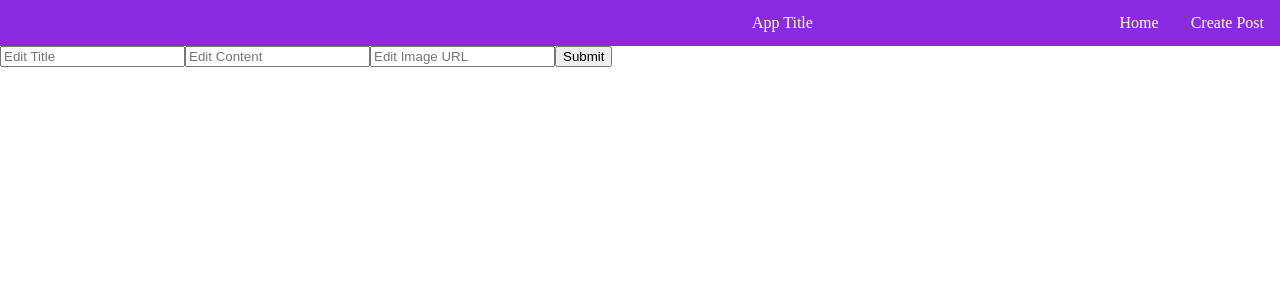
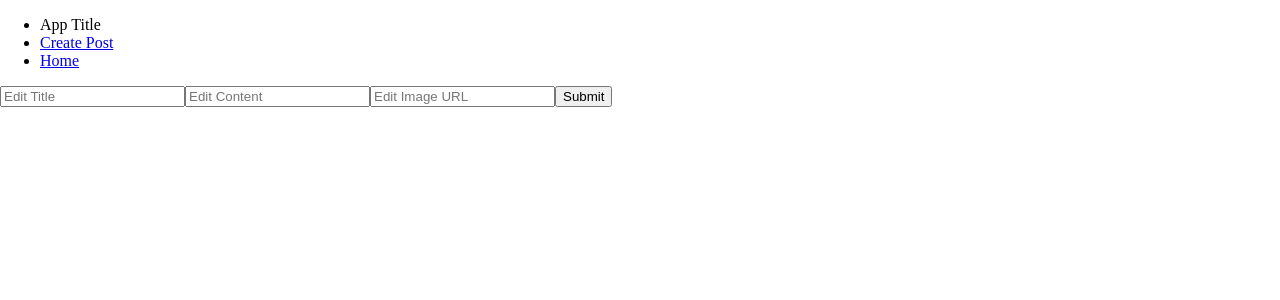
Before and after one commit to Zakaria-Arshad/Fintech-Forum, a React (Vite) app: page /posts/update/1 in a window 1280 px wide. Shown: the top 300 px of the page. Built offline with nearby package versions, Linux system fonts and the light colour scheme; no server answers; the database is empty.

Commit message:
minor css fix

```diff
--- a/src/App.css
+++ b/src/App.css
@@ -2,46 +2,3 @@ body, html {
     margin: 0;
     padding: 0;
 }
-
-nav {
-    background-color: blueviolet;
-}
-
-nav ul {
-
-    list-style-type: none;
-    margin: 0;
-    padding: 0;
-    overflow: hidden;
-    align-items: center;
-}
-
-li {
-    float: left;
-}
-
-li a {
-    display: block;
-    color: white;
-    text-align: center;
-    text-decoration: none;
-    padding: 14px 16px;
-}
-
-li a:hover {
-    background-color: #111;
-}
-
-.create-post-link {
-    float: right;
-}
-
-.home-link {
-    float: right;
-}
-
-.app-title {
-    margin-left: 47rem;
-    margin-top: .85rem;
-    color: white;
-}
--- a/src/components/UpdatePostPage.jsx
+++ b/src/components/UpdatePostPage.jsx
@@ -1,12 +1,14 @@
 import { React, useState, useEffect } from 'react';
 import supabase from '../supabaseClient';
-import { useParams } from 'react-router-dom';
+import { useParams, useNavigate } from 'react-router-dom';
 
 function UpdatePostPage() {
     const { id } = useParams()
     const [title, setTitle] = useState('')
     const [content, setContent] = useState('')
     const [imageURL, setImageURL] = useState('')
+    const navigate = useNavigate();
+
     const fetchPosts = async() => {
         const {data, error} = await supabase
             .from("posts")
@@ -42,6 +44,7 @@ function UpdatePostPage() {
             console.log("Error occured when updating: ", error)
         } else {
             console.log("Success!")
+            navigate(`/posts/${id}`)
         }
     }
 
```
